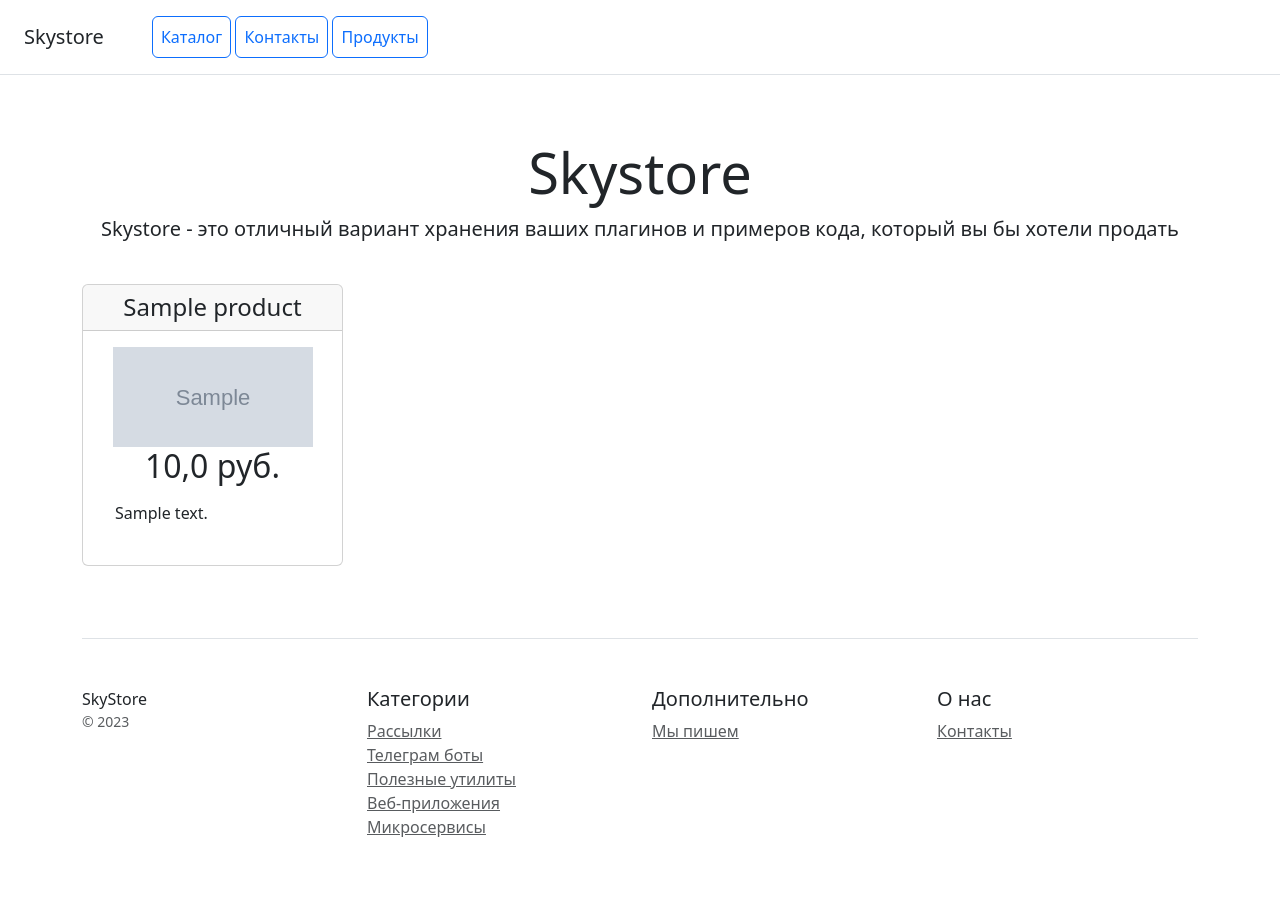
After one commit to dddendyy/HW_19.3-, a Django app: page /products/1/ in a window 1280 px wide. The commit adds this page. Run offline with Django 5.2, Linux system fonts and the light colour scheme; tables that the repository leaves empty hold one stand-in row (values such as "Sample post"); grey boxes marked "Sample" are stand-in pictures.

Commit message:
Добавлен контроллер и шаблон для страницы с отдельным товаром, реализована работа с медиа

```diff
--- a/catalog/models.py
+++ b/catalog/models.py
@@ -25,7 +25,7 @@ class Product(models.Model):
     created_at = models.DateTimeField(null=True, blank=True, verbose_name='произведено')
     updated_at = models.DateTimeField(null=True, blank=True, verbose_name='изменено')
 
-    def  __str__(self):
+    def __str__(self):
         return (f"{self.name}, {self.price}.\n"
                 f"Относится к категории {self.category}\n"
                 f"{self.desc}")
--- /dev/null
+++ b/catalog/templates/catalog/product_card.html
@@ -0,0 +1,21 @@
+{% extends 'catalog/base.html' %}
+{% load my_tags %}
+
+{% block content %}
+    <div class="row text-center">
+        <div class="col-3">
+            <div class="card mb-4 box-shadow">
+                <div class="card-header">
+                    <h4 class="my-0 font-weight-normal">{{ product.name }}</h4>
+                </div>
+                <div class="card-body">
+                    <img src="{{ product.image | media_filter }}" alt="{{ product.name }}" width="200" height="100">
+                    <h2 class="card-title pricing-card-title">{{ product.price }} руб.</h2>
+                    <ul class="list-unstyled mt-3 mb-4 text-start m-3">
+                        {{ product.desc }}
+                    </ul>
+                </div>
+            </div>
+        </div>
+    </div>
+{% endblock %}
--- a/catalog/templates/catalog/products_list.html
+++ b/catalog/templates/catalog/products_list.html
@@ -13,7 +13,6 @@
                         <ul class="list-unstyled mt-3 mb-4 text-start m-3">
                             {{ product.desc }}
                         </ul>
-                    <button type="button" class="btn btn-lg btn-block btn-outline-primary">Посмотреть информацию</button>
                     </div>
                 </div>
             </div>
--- /dev/null
+++ b/catalog/templatetags/my_tags.py
@@ -0,0 +1,10 @@
+from django import template
+
+register = template.Library()
+
+
+@register.filter()
+def media_filter(path):
+    if path:
+        return f'/{path}'
+    return f'#'
--- a/catalog/urls.py
+++ b/catalog/urls.py
@@ -1,7 +1,7 @@
 from django.urls import path
 
 from catalog.apps import CatalogConfig
-from catalog.views import contacts, home, products
+from catalog.views import contacts, home, products, product_card
 
 app_name = CatalogConfig.name
 
@@ -9,4 +9,5 @@ urlpatterns = [
     path('', home),
     path('contacts/', contacts),
     path('products/', products),
+    path('products/<int:pk>/', product_card)
 ]
--- a/catalog/views.py
+++ b/catalog/views.py
@@ -1,4 +1,4 @@
-from django.shortcuts import render
+from django.shortcuts import render, get_object_or_404
 
 from catalog.models import Product
 
@@ -18,3 +18,9 @@ def products(request):
     product_list = Product.objects.all()
     context = {'product_list': product_list}
     return render(request, 'catalog/products_list.html', context)
+
+
+def product_card(request, pk):
+    product = get_object_or_404(Product, pk=pk)
+    context = {'product': product}
+    return render(request, 'catalog/product_card.html', context)
```
Also changed, not shown: media/20d06f73a65c38bff71b4ffc5611756e.jpg (added). Lines whose indentation alone changed are shown as unchanged.
